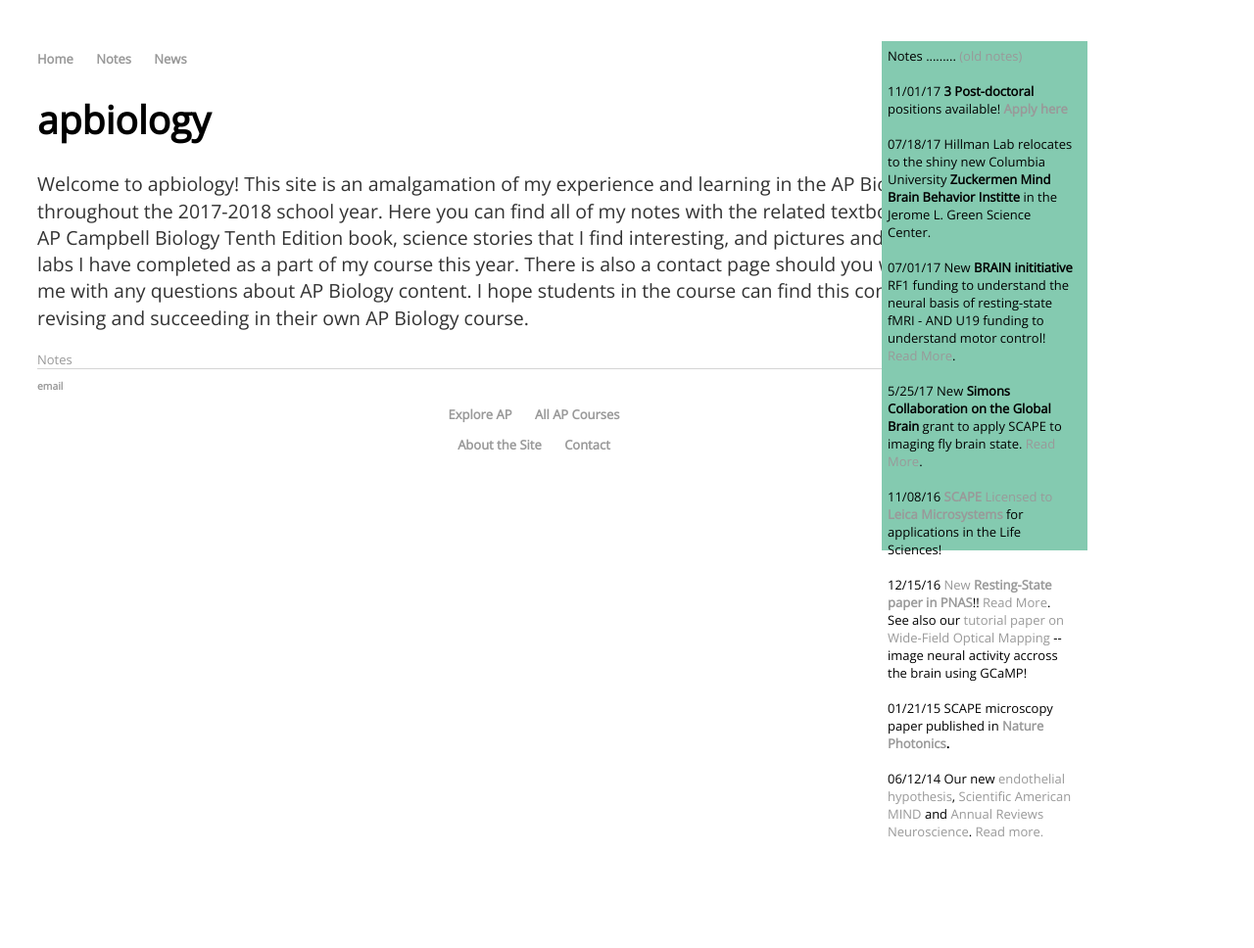
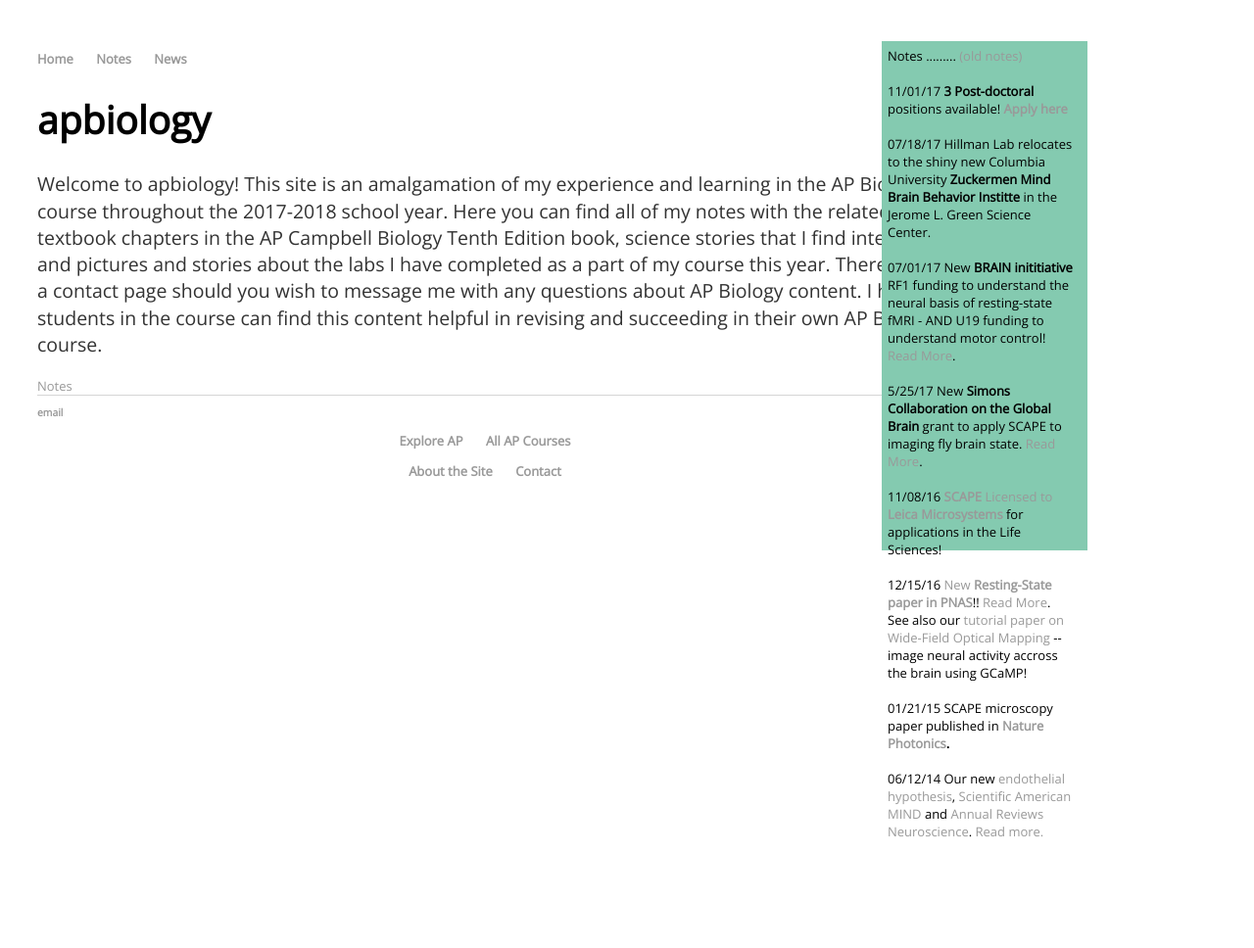
Before and after one commit to meganscarlett/meganscarlett.github.io, a Jekyll site: the page built from index.html, in a window 1280 px wide. Shown: the whole page at 98% size. Built offline with Jekyll 4.4.1, drawn with Linux system fonts in a browser that asks for light colours.

Commit message:
Update main.css

```diff
--- a/css/main.css
+++ b/css/main.css
@@ -2,7 +2,7 @@ body {
   font-family: 'Open Sans', serif;
   font-size: 13px;
   padding: 30px;
-  padding-right: 200px;
+  padding-right: 300px;
 }
 nav ul, footer ul {
     font-family: 'Open Sans', sans-serif;
```
